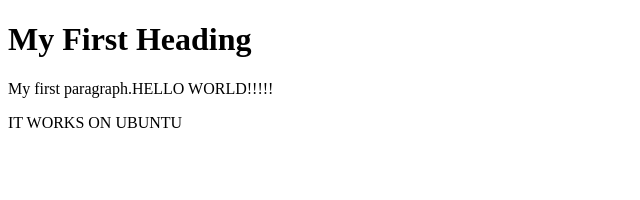
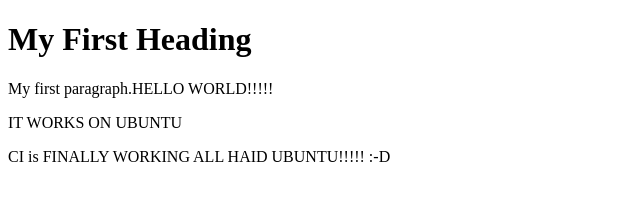
Before and after one commit to MSalman1992/DevOps, a plain HTML site: page index.html in a window 1280 px wide. Shown: the whole page, without its empty margins (0-640 px from the left). Drawn offline with Linux system fonts and the light colour scheme.

Commit message:
Updated Index.html

```diff
--- a/index.html
+++ b/index.html
@@ -7,5 +7,7 @@
 
  <p>IT WORKS ON UBUNTU</p>
 
+<p> CI is FINALLY WORKING ALL HAID UBUNTU!!!!! :-D </p>
+
 </body>
 </html>
```
